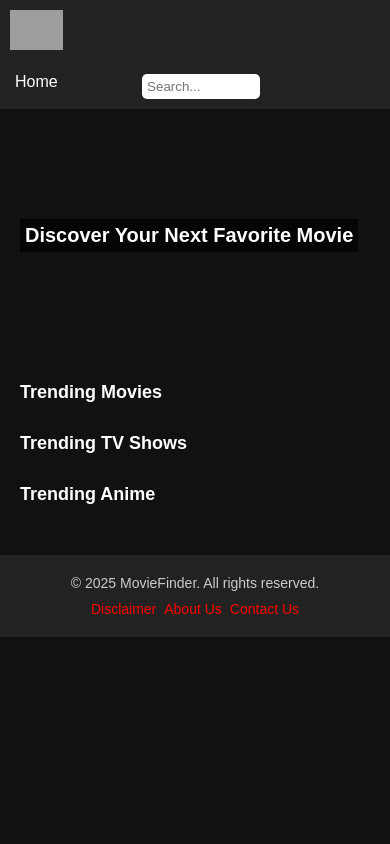
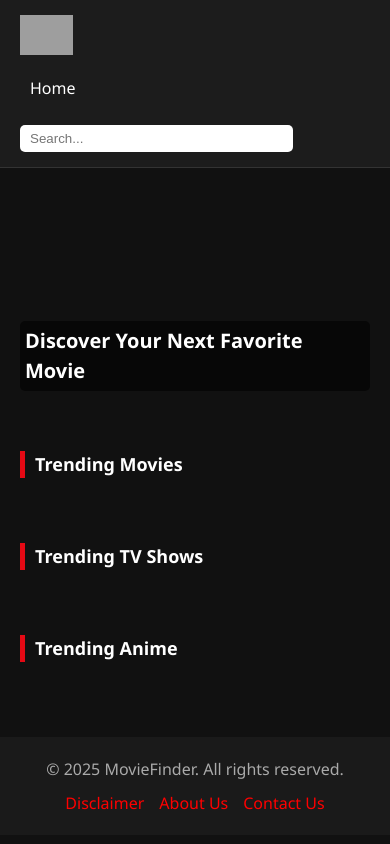
Before and after one commit to Swaggyxren/moviefinder, a plain HTML site: page my-website/index.html in a window 390 px wide. Drawn offline with Linux system fonts and the light colour scheme; no server answers; grey boxes are pictures that could not be loaded.

Commit message:
Update home.css

```diff
--- a/my-website/css/home.css
+++ b/my-website/css/home.css
@@ -1,64 +1,121 @@
-* { margin: 0; padding: 0; box-sizing: border-box; }
-    body { font-family: Arial, sans-serif; background: #111; color: #fff; }
-
-    .navbar {
-      display: flex; justify-content: space-between; align-items: center;
-      padding: 10px; background: #222;
+* {
+  margin: 0;
+  padding: 0;
+  box-sizing: border-box;
 }
 
-    .navbar img { height: 40px; }
-    .nav-links { display: flex; align-items: center; gap: 10px; }
-    .nav-links a { color: white; text-decoration: none; margin: 0 5px; }
+body {
+  font-family: "Segoe UI", Arial, sans-serif;
+  background: #111;
+  color: #fff;
+  line-height: 1.5;
+}
+
+/* Navbar */
+.navbar {
+  display: flex;
+  justify-content: space-between;
+  align-items: center;
+  padding: 15px 20px;
+  background: #1c1c1c;
+  border-bottom: 1px solid #333;
+}
+
+.navbar img {
+  height: 40px;
+}
+
+.nav-links {
+  display: flex;
+  align-items: center;
+  gap: 15px;
+}
+
+.nav-links a {
+  color: #fff;
+  text-decoration: none;
+  padding: 5px 10px;
+  border-radius: 4px;
+  transition: background 0.3s;
+}
+
+.nav-links a:hover {
+  background: #e50914;
+}
 
 .search-bar {
-      padding: 5px; border-radius: 5px; border: none;
+  padding: 6px 10px;
+  border-radius: 5px;
+  border: none;
 }
 
+/* Banner */
 .banner {
   height: 50vh;
   background-size: cover;
+  background-position: center;
   display: flex;
-      align-items: center;
-      padding: 20px;
+  align-items: flex-end;
+  padding: 30px 20px;
+  position: relative;
 }
 
 .banner h1 {
-      background: rgba(0,0,0,0.7);
-      padding: 10px;
+  background: rgba(0, 0, 0, 0.6);
+  padding: 15px 20px;
+  border-radius: 5px;
+  font-size: 2rem;
 }
 
+/* Rows and Lists */
 .row {
-      margin: 20px;
+  margin: 30px 20px;
 }
 
 .row h2 {
-      margin-bottom: 10px;
+  margin-bottom: 15px;
+  font-size: 1.5rem;
+  color: #fff;
+  border-left: 5px solid #e50914;
+  padding-left: 10px;
 }
 
 .list {
   display: flex;
   overflow-x: auto;
+  gap: 15px;
+  padding: 10px 0;
+  scroll-snap-type: x mandatory;
+  -webkit-overflow-scrolling: touch;
+}
+
+.list::-webkit-scrollbar {
+  display: none;
 }
 
 .list img {
-      width: 150px;
-      margin-right: 10px;
+  flex-shrink: 0;
+  width: 110px;
+  border-radius: 10px;
   cursor: pointer;
-      border-radius: 5px;
   transition: transform 0.3s ease, filter 0.3s ease;
+  scroll-snap-align: start;
+  background-color: #1e1e1e;
+  box-shadow: 0 4px 12px rgba(0, 0, 0, 0.4);
 }
 
 .list img:hover {
-      transform: scale(1.05);
+  transform: scale(1.1);
   filter: brightness(1.2);
   z-index: 2;
 }
 
+/* Modal */
 .modal {
   position: fixed;
   top: 0; left: 0;
   width: 100%; height: 100%;
-      background: rgba(0,0,0,0.8);
+  background: rgba(0, 0, 0, 0.8);
   display: none;
   justify-content: center;
   align-items: center;
@@ -68,13 +125,13 @@
 .modal-content {
   background: #222;
   padding: 20px;
-      width: 100%;
+  width: 90%;
   max-width: 800px;
   max-height: 90vh;
   overflow-y: auto;
   position: relative;
+  border-radius: 10px;
   text-align: center;
-      border-radius: 10px;
 }
 
 .modal-body {
@@ -94,30 +151,31 @@
   text-align: left;
 }
 
-    .modal img {
-      width: 25%;
-      border-radius: 5px;
+.stars {
+  color: gold;
 }
 
-    .stars { color: gold; }
 .close {
   position: absolute;
-      top: 10px; right: 20px;
+  top: 10px;
+  right: 20px;
+  font-size: 24px;
   cursor: pointer;
-      font-size: 24px;
+  color: #fff;
 }
 
+/* Server Selector */
 .server-selector {
   margin: 15px 0;
   text-align: left;
 }
 
-
+/* Search Modal */
 .search-modal {
   position: fixed;
   top: 0; left: 0;
   width: 100%; height: 100%;
-      background: rgba(0, 0, 0, 0.9);
+  background: rgba(0, 0, 0, 0.95);
   display: none;
   justify-content: center;
   align-items: center;
@@ -131,6 +189,8 @@
   border-radius: 5px;
   border: none;
   margin-bottom: 20px;
+  background: #222;
+  color: #fff;
 }
 
 .search-modal .results {
@@ -151,100 +211,14 @@
   top: 20px;
   right: 30px;
   font-size: 30px;
+  color: #fff;
+  cursor: pointer;
 }
 
-/* MOBILE DISPLAY START */
-@media (max-width: 768px) {
-  .navbar {
-    flex-direction: row;
-    align-items: flex-start;
-  }
-
-  .nav-links {
-    flex-direction: row;
-    width: 100%;
-    gap: 10px;
-    margin-top: 10px;
-  }
-
-  .nav-links a, .search-bar {
-    width: 100%;
-  }
-
-  .search-bar {
-    margin-top: 10px;
-  }
-
-  .banner {
-      height: 30vh;
-  }
-
-  .modal-body {
-    align-items: center;
-  }
-
-  .modal-body img {
-    width: 40%;
-  }
-
-  .modal-text {
-    text-align: center;
-  }
-
-  .list {
-    flex-wrap: nowrap;
-    overflow-x: auto;
-    -webkit-overflow-scrolling: touch;
-  }
-
-  .list img {
-    width: 120px;
-  }
-
-  .search-modal input {
-    margin-top: 50px;
-    width: 90%;
-  }
-
-  .search-modal .results {
-    justify-content: center;
-    grid-template-columns: repeat(auto-fill, minmax(45%, 1fr));
-    overflow-x: auto;
-    -webkit-overflow-scrolling: touch;
-    padding: 10px 0;
-  }
-}
-
-@media (max-width: 480px) {
-  .banner h1 {
-    font-size: 20px;
-    padding: 5px;
-  }
-
-  .row h2 {
-    font-size: 18px;
-  }
-
-  .modal-content {
-    width: 95%;
-    padding: 15px;
-  }
-
-  .modal-body img {
-    width: 40%;
-  }
-
-  .search-modal .close {
-    font-size: 24px;
-    top: 10px;
-    right: 20px;
-  }
-}
-/* MOBILE DISPLAY END */
-
+/* Footer */
 .footer {
-  background: #222;
-  color: #ccc;
+  background: #1a1a1a;
+  color: #aaa;
   padding: 20px;
   text-align: center;
   margin-top: 40px;
@@ -273,14 +247,76 @@
   color: #fff;
 }
 
-/* Responsive adjustments */
-@media (max-width: 600px) {
-  .footer-content {
-    font-size: 14px;
+/* Responsive Media Queries */
+@media (max-width: 768px) {
+  .navbar {
+    flex-direction: column;
+    align-items: flex-start;
   }
 
-  .footer-links {
+  .nav-links {
+    width: 100%;
     flex-direction: row;
-    gap: 8px;
+    flex-wrap: wrap;
+    gap: 10px;
+    margin-top: 10px;
+  }
+
+  .search-bar {
+    margin-top: 10px;
+    width: 100%;
+  }
+
+  .banner {
+    height: 30vh;
+  }
+
+  .modal-body {
+    flex-direction: column;
+    align-items: center;
+  }
+
+  .modal-body img {
+    width: 60%;
+  }
+
+  .modal-text {
+    text-align: center;
+  }
+
+  .list img {
+    width: 90px;
+  }
+
+  .search-modal input {
+    width: 90%;
+    margin-top: 50px;
+  }
+
+  .search-modal .results {
+    justify-content: center;
+    padding: 10px 0;
   }
 }
+
+@media (max-width: 480px) {
+  .banner h1 {
+    font-size: 20px;
+    padding: 5px;
+  }
+
+  .row h2 {
+    font-size: 18px;
+  }
+
+  .modal-content {
+    width: 95%;
+    padding: 15px;
+  }
+
+  .search-modal .close {
+    font-size: 24px;
+    top: 10px;
+    right: 20px;
+  }
+}
```
Lines whose indentation alone changed are shown as unchanged.
